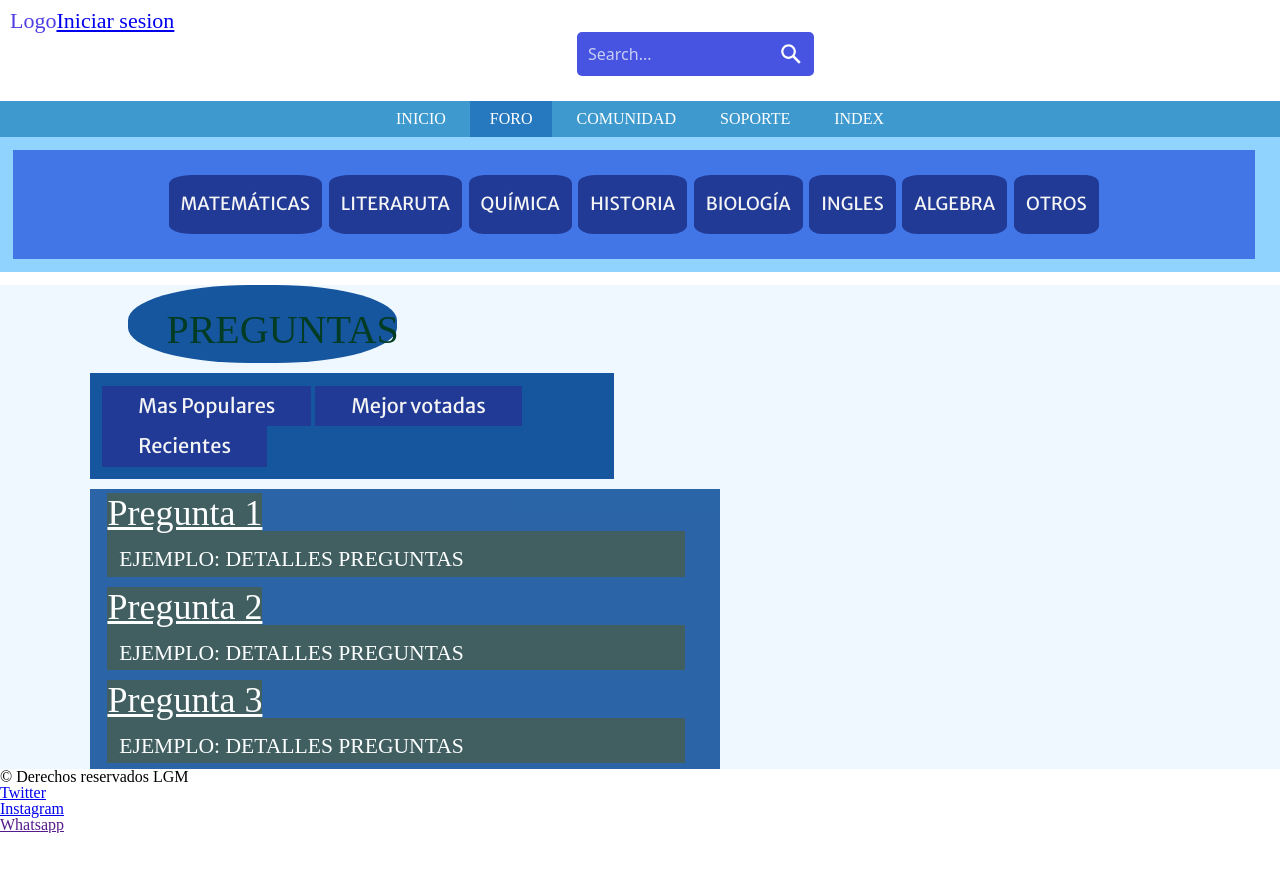
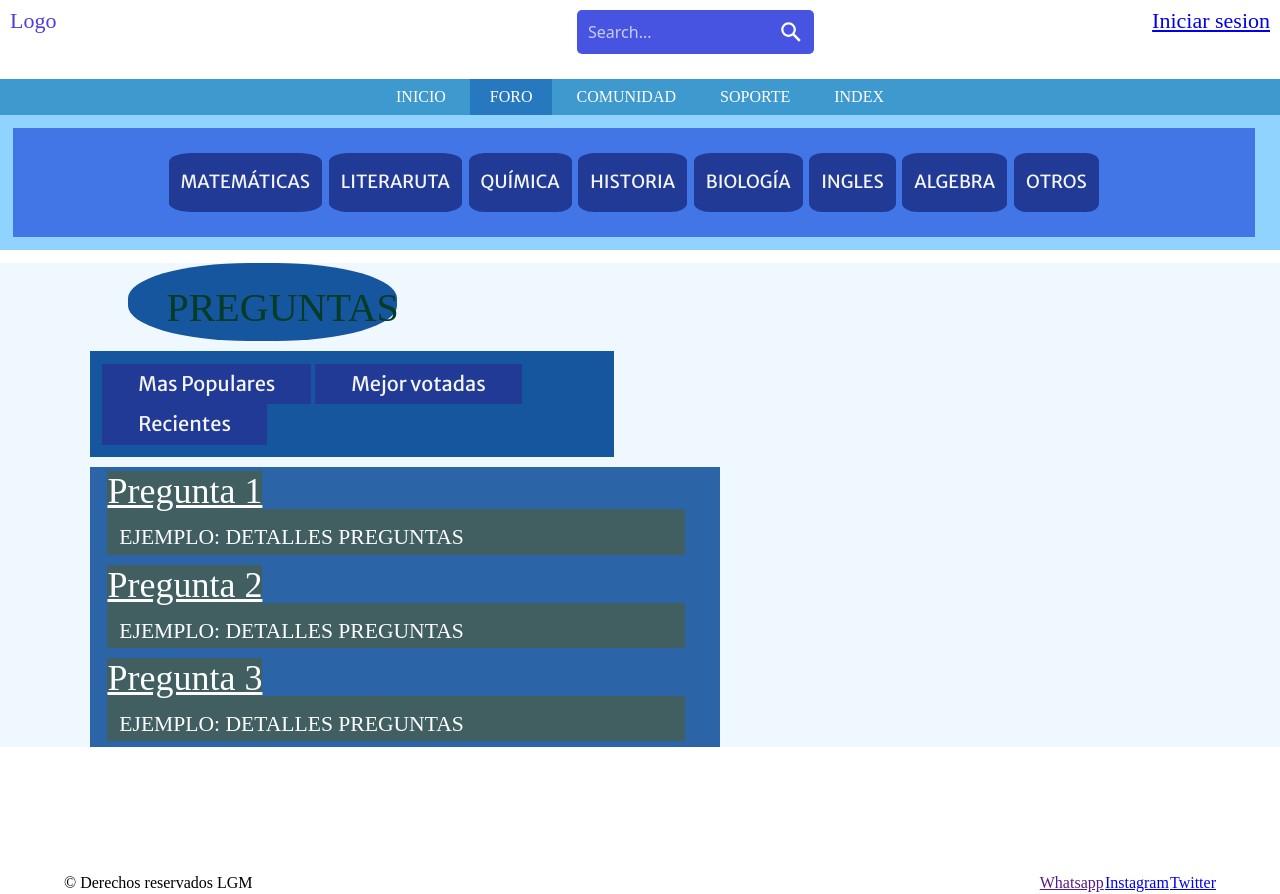
Before and after one commit to Batuntu/LGM-web, a plain HTML site: page foro.html in a window 1280 px wide. Before the commit the page ends 833 px from the top, so only its background shows below. Drawn offline with Linux system fonts and the light colour scheme; a web font is replaced by a local one.

Commit message:
ARREGLO INICIO SESION

```diff
--- a/css/menu.css
+++ b/css/menu.css
@@ -4,6 +4,10 @@ header{
     color:rgb(78, 61, 227);
     margin:5px;
     padding:5px 5px 10px 5px;
+}
+
+header h2{
+    float: right;
 }
 
 header h1{
@@ -71,3 +75,23 @@ ul.nav > li > a {
     color: white;
     text-decoration: none;
 }
+
+footer{
+    margin-left: 5%;
+    margin-right: 5%;
+    margin-top: 10%;
+    position: absolute;
+    width: 90%;
+    padding-bottom: 0.2%;
+}
+
+footer p{
+    position: absolute;
+}
+
+ul.pie li{
+    float: right;
+    display: flex;
+    flex-direction: row;
+    padding-left: 0.1%;
+}
```
